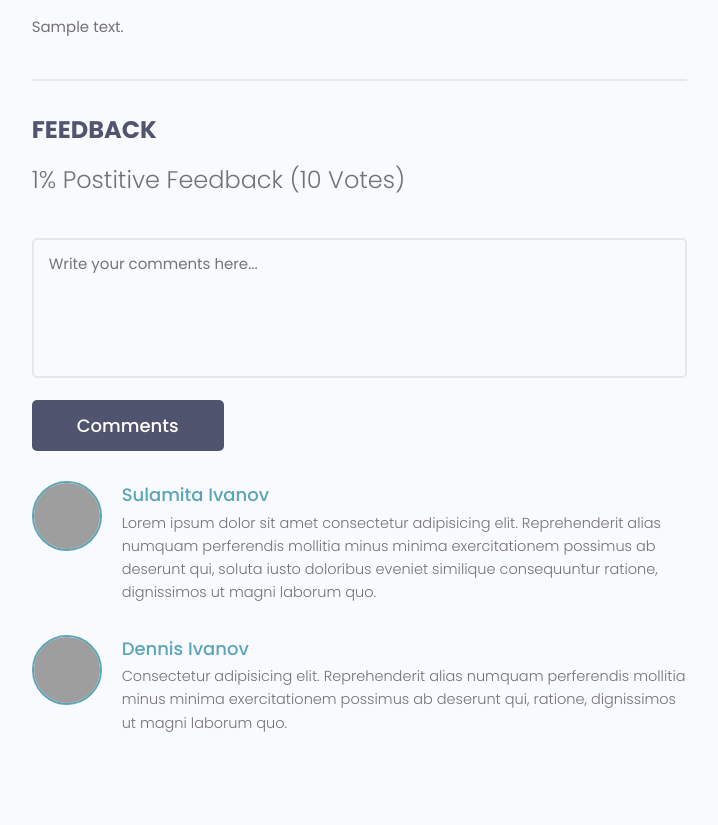
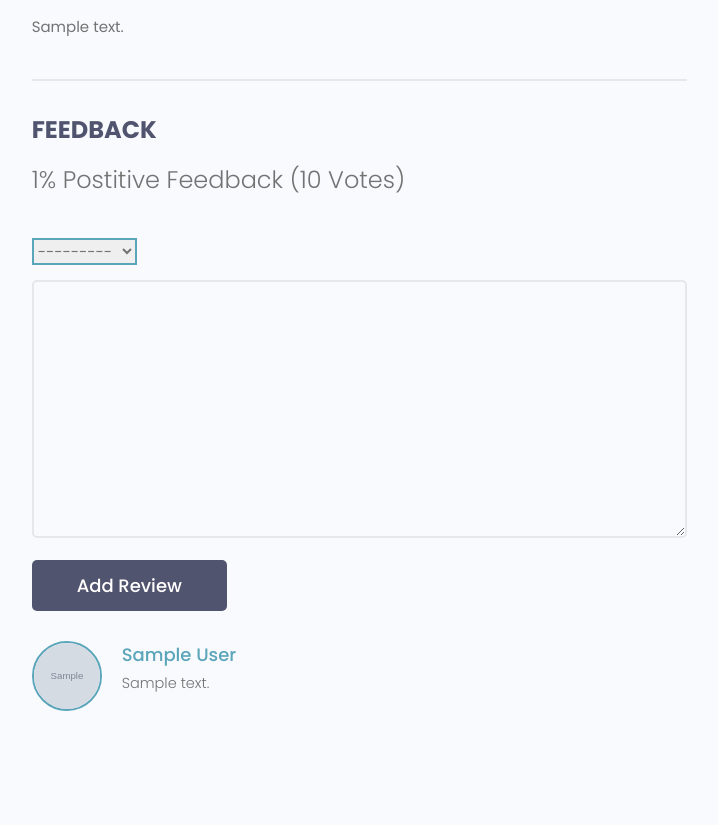
Before and after one commit to vedrandragicevic/devsearch-webapp-django, a Django app: page /projects/project/00000000-0000-0000-0000-000000000001 in a window 1280 px wide. Shown: the part 696-1521 px from the top of the page, without its empty margins (465-1183 px from the left). After the commit the page ends 1407 px from the top, so only its background shows below. Run offline with Django 4.2, Linux system fonts and the light colour scheme; tables that the repository leaves empty hold one stand-in row (values such as "Sample post"); grey boxes marked "Sample" are stand-in pictures; some libraries are stand-ins or nearby versions; grey boxes are pictures that could not be loaded.

Commit message:
Added option to add one review per user

```diff
--- a/projects/forms.py
+++ b/projects/forms.py
@@ -1,6 +1,6 @@
 from django.forms import ModelForm, widgets
 from django import forms
-from .models import Project
+from .models import Project, Review
 
 
 class ProjectForm(ModelForm):
@@ -18,3 +18,22 @@
         for name, field in self.base_fields.items():
 
             field.widget.attrs.update({'class':'input'})
+
+
+class ReviewForm(ModelForm):
+    class Meta:
+        # CREATES A FORM BASED ON CLASS REVIEW FROM models.py
+        model = Review
+        fields = ['value', 'body']
+
+        labels = {
+            'value': 'Place your vote',
+            'body': 'Add a comment with your vote'
+        }
+
+    def __init__(self, *args, **kwargs):
+        super(ReviewForm, self).__init__(*args, **kwargs)
+
+        for name, field in self.base_fields.items():
+
+            field.widget.attrs.update({'class':'input'})
--- a/projects/models.py
+++ b/projects/models.py
@@ -36,6 +36,10 @@
         # FILTER NEW FIRST
         ordering = ['-created']
 
+    @property
+    def getVoteCount(self):
+        reviews = self.review_set.all()
+
 
 class Review(models.Model):
     # DROPDOWN MENU
@@ -43,13 +47,22 @@
         ('up', 'Up Vote'),
         ('down', 'Down Vote'),
     )
-    # owner =
+    owner = models.ForeignKey(Profile, on_delete=models.CASCADE, null=True)
     project = models.ForeignKey(Project, on_delete=models.CASCADE)
     body =  models.TextField(null=True, blank=True)
     value = models.CharField(max_length=200, choices=VOTE_TYPE)
     created = models.DateTimeField(auto_now_add=True)
     # Django creates automatically INT IDs
     id = models.UUIDField(default=uuid.uuid4, unique=True, primary_key=True, editable=False)
+
+    class Meta:
+        """
+        Model Meta is basically the inner class of your model class.
+        Model Meta is basically used to change the behavior of your model fields like changing order options,
+        verbose_name and lot of other options. It's completely optional to add Meta class in your model.
+        """
+        # EACH OWNER CAN ONLY LEAVE ONE REVIEW PER PROJECT
+        unique_together = [['owner', 'project']]
 
 
     def __str__(self):
--- a/projects/templates/projects/single-project.html
+++ b/projects/templates/projects/single-project.html
@@ -44,42 +44,35 @@
               {{project.vote_ration}}% Postitive Feedback ({{project.vote_total}} Vote{{project.vote_total|pluralize}})
             </h5>
 
-            <form class="form" action="#" method="POST">
-              <!-- Textarea -->
+            <form class="form" action="{% url 'project' project.id %}" method="POST">
+              {% csrf_token %}
+              {% for field in form %}
               <div class="form__field">
-                <label for="formInput#textarea">Comments: </label>
-                <textarea class="input input--textarea" name="message" id="formInput#textarea"
-                  placeholder="Write your comments here..."></textarea>
+                <label for="formInput#textarea">{{field.label}}</label>
+                {{field}}
               </div>
-              <input class="btn btn--sub btn--lg" type="submit" value="Comments" />
+              {% endfor %}
+
+              <input class="btn btn--sub btn--lg" type="submit" value="Add Review" />
             </form>
+
+            <!-- Comments section -->
             <div class="commentList">
+              {% for review in project.review_set.all %}
+              {% if review.body %}
               <div class="comment">
-                <a href="profile.html">
-                  <img class="avatar avatar--md"
-                    src="https://pbs.twimg.com/profile_images/1335382240931368961/b3wSZKj4_400x400.jpg" alt="user" />
-                </a>
+                <a href="{% url 'user-profile' review.owner.id %}">
+                  <img class="avatar avatar--md" src="{{review.owner.profile_image.url}}" alt="user" /></a>
+
                 <div class="comment__details">
-                  <a href="profile.html" class="comment__author">Sulamita Ivanov</a>
-                  <p class="comment__info">
-                    Lorem ipsum dolor sit amet consectetur adipisicing elit. Reprehenderit alias numquam perferendis
-                    mollitia minus minima exercitationem possimus ab deserunt qui, soluta iusto doloribus eveniet
-                    similique consequuntur ratione, dignissimos ut magni laborum quo.
-                  </p>
+                  <a href="{% url 'user-profile' review.owner.id %}" class="comment__author">{{review.owner.name}}</a>
+                  <p class="comment__info">{{review.body|linebreaksbr}}</p>
                 </div>
               </div>
-              <div class="comment">
-                <a href="profile.html">
-                  <img class="avatar avatar--md" src="https://avatars.githubusercontent.com/u/33843378" alt="user" />
-                </a>
-                <div class="comment__details">
-                  <a href="profile.html" class="comment__author">Dennis Ivanov</a>
-                  <p class="comment__info">
-                    Consectetur adipisicing elit. Reprehenderit alias numquam perferendis mollitia minus minima
-                    exercitationem possimus ab deserunt qui, ratione, dignissimos ut magni laborum quo.
-                  </p>
-                </div>
-              </div>
+              {% endif %}
+              {% endfor %}
+
+
             </div>
           </div>
         </div>
--- a/projects/views.py
+++ b/projects/views.py
@@ -1,11 +1,12 @@
 from django.shortcuts import render, redirect
 from django.http import HttpResponse
-from .models import Project, Tag
-from .forms import ProjectForm
+from .models import Project, Tag, Review
+from .forms import ProjectForm, ReviewForm
 from django.contrib.auth.decorators import login_required
 from .utils import searchProjects
 from django.core.paginator import Paginator, PageNotAnInteger, EmptyPage
 from .utils import paginateProjects
+from django.contrib import messages
 
 
 def projects(request):
@@ -22,7 +23,21 @@
 def project(request, pk):
     project = Project.objects.get(id=pk)
     tags = Tag.objects.all()
-    return render(request, 'projects/single-project.html', {'project': project, 'tags': tags})
+    form = ReviewForm()
+
+    if request.method == 'POST':
+        form = ReviewForm(request.POST)
+        review = form.save(commit=False)
+        review.project = project
+        review.owner = request.user.profile
+        review.save()
+
+        # Update project vote count
+        messages.success(request, 'Your review was successfully submitted!')
+        return redirect('project', pk=project.id)
+
+
+    return render(request, 'projects/single-project.html', {'project': project, 'tags': tags, 'form': form})
 
 
 @login_required(login_url="login")
```
Also changed, not shown: projects/migrations/0006_alter_project_options_review_owner_and_more.py (added).
